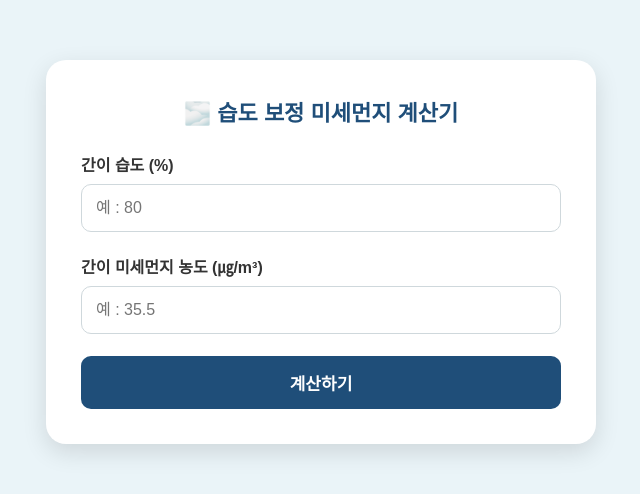
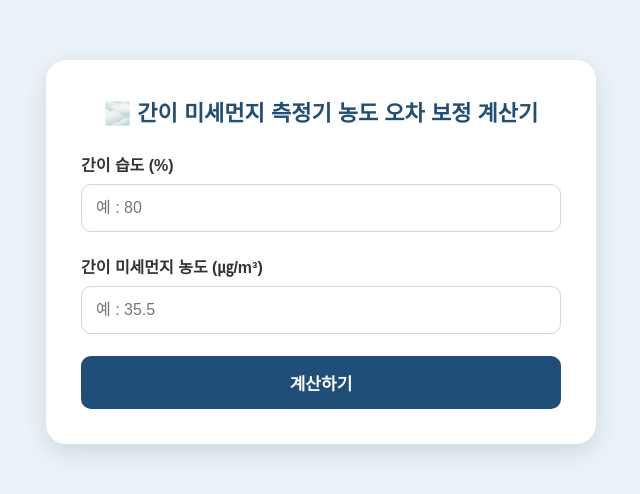
Before and after one commit to soyool318-png/pm-calculator, a plain HTML site: page index.html in a window 1280 px wide. Shown: the part 148-642 px from the top of the page, without its empty margins (319-959 px from the left). Drawn offline with Linux system fonts and the light colour scheme.

Commit message:
Update title and header for air quality calculator

```diff
--- a/index.html
+++ b/index.html
@@ -5,7 +5,7 @@
     <meta charset="UTF-8">
     <meta name="viewport" content="width=device-width, initial-scale=1.0">
 
-    <title>습도 보정 미세먼지 계산기</title>
+    <title>간이 미세먼지 측정기 농도 오차 보정 계산기</title>
 
     <link rel="stylesheet" href="style.css">
 </head>
@@ -15,14 +15,15 @@
 
 <div class="container">
 
-   <h1>🌫️ 습도 보정 미세먼지 계산기</h1>
+
+    <h1>🌫️ 간이 미세먼지 측정기 농도 오차 보정 계산기</h1>
 
 
 
     <div class="input-box">
 
         <label>
-    간이 습도 (%)
+            간이 습도 (%)
         </label>
 
         <input
```
